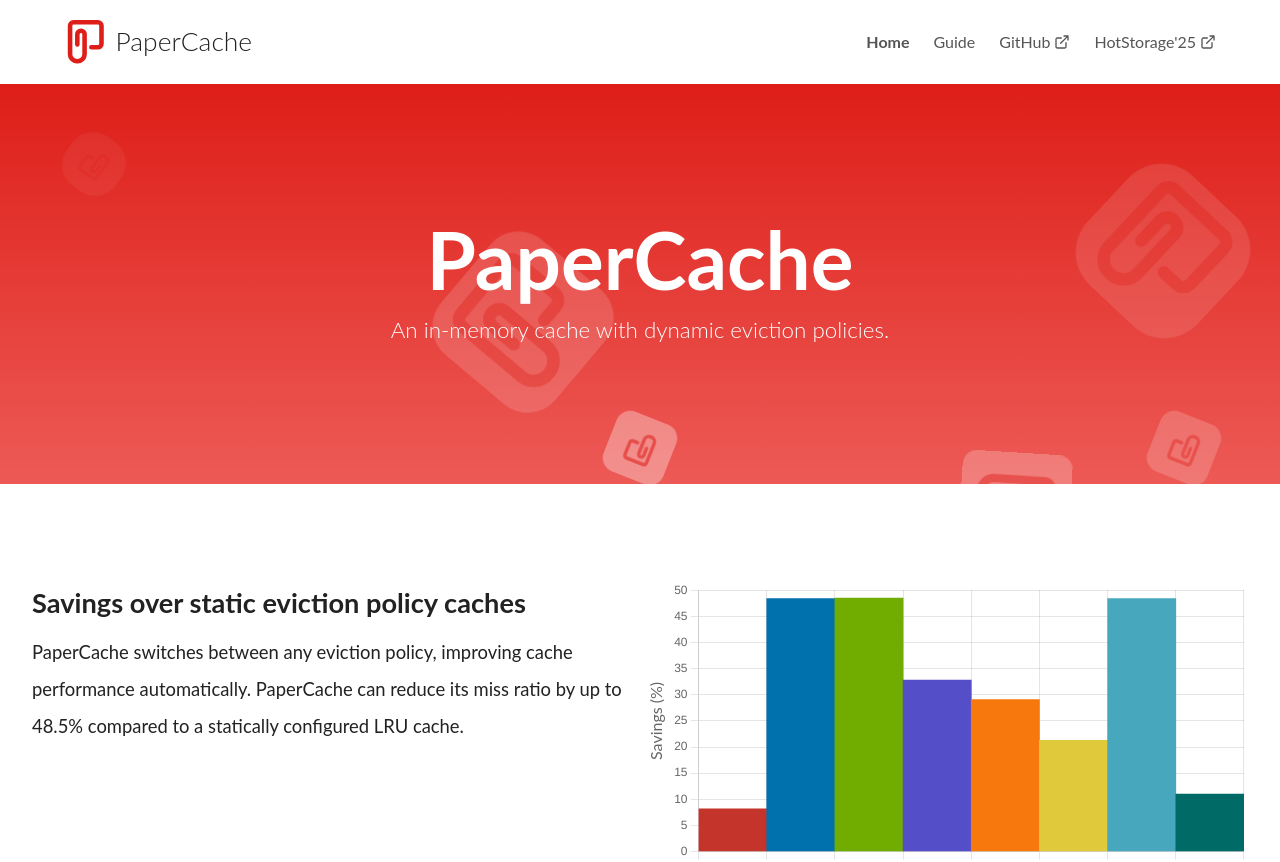
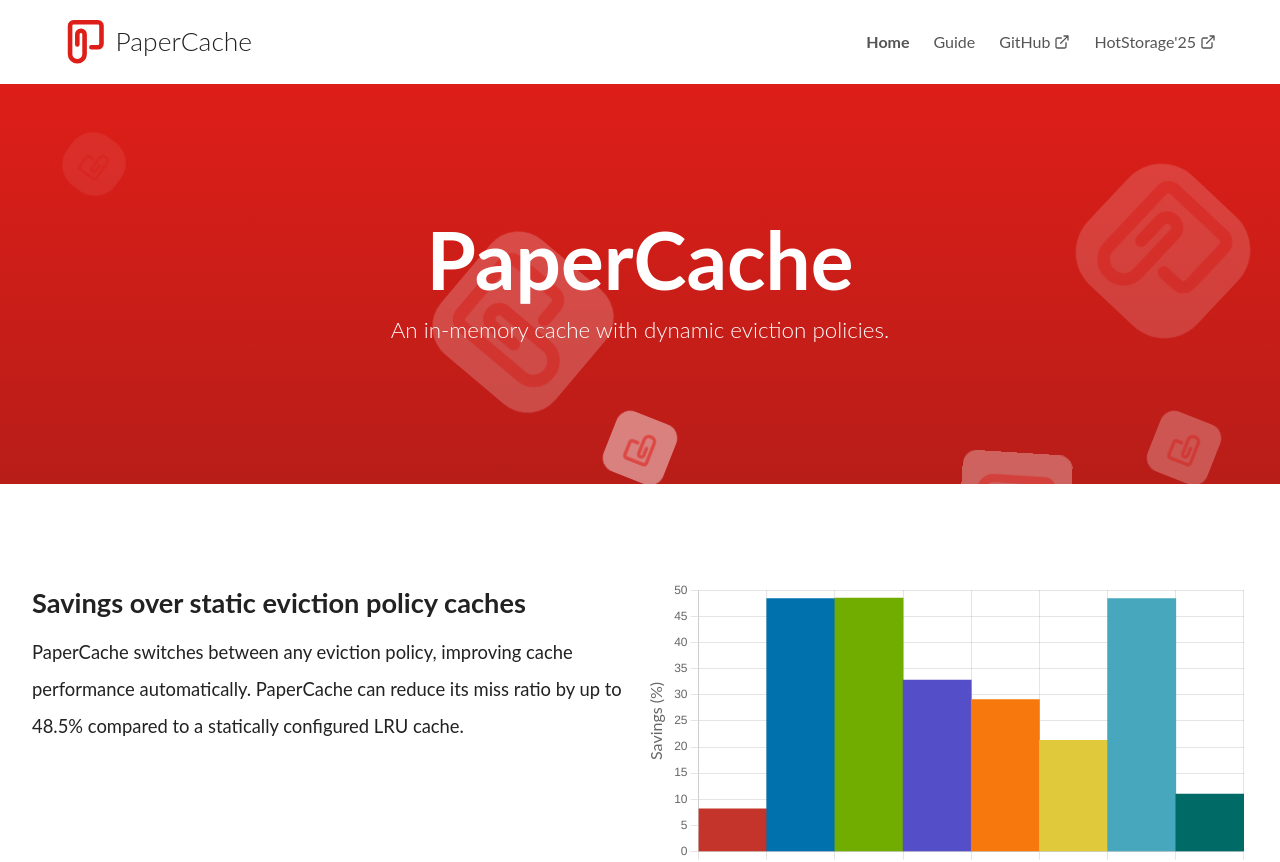
Before and after one commit to PaperCache/website, a SvelteKit app: page / in a window 1280 px wide. Shown: the top 862 px of the page. Built offline with nearby package versions, Linux system fonts and the light colour scheme.

Commit message:
Update homepage splash styling

```diff
--- a/src/routes/+page.svelte
+++ b/src/routes/+page.svelte
@@ -128,7 +128,7 @@
 		width: 100%;
 		margin-top: 0;
 		padding: 16px;
-		background: linear-gradient(0deg, color.adjust(app.$theme-color, $lightness: 15%), app.$theme-color);
+		background: linear-gradient(0deg, color.adjust(app.$theme-color, $blackness: 15%), app.$theme-color);
 		text-align: center;
 		overflow: hidden;
 		position: relative;
@@ -170,7 +170,7 @@
 			height: 64px;
 			width: 64px;
 			padding: 16px;
-			background-color: rgba(255, 255, 255, 0.25);
+			background-color: rgba(255, 255, 255, 0.35);
 			border-radius: 8px;
 			position: absolute;
 			bottom: -150px;
```
